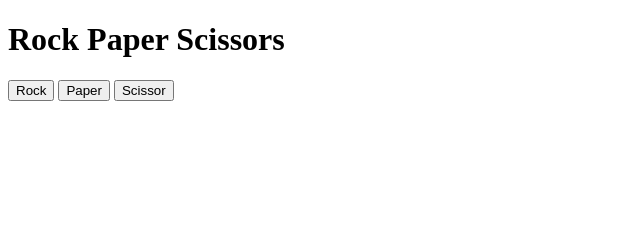
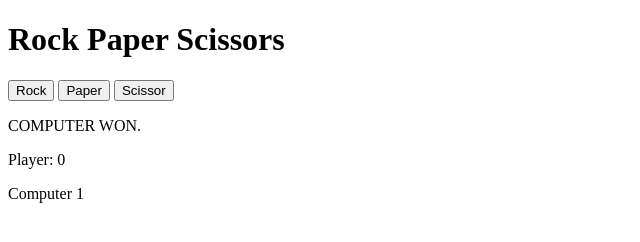
Before and after one commit to IgorCunha10/Project-Rock-Paper-Scissors, a plain HTML site: page index.html in a window 1280 px wide. Both pictures are taken after a click on the button "Scissor". Shown: the whole page, without its empty margins (0-640 px from the left). Drawn offline with Linux system fonts and the light colour scheme.

Commit message:
now score is shown in the html

```diff
--- a/index.html
+++ b/index.html
@@ -13,7 +13,9 @@
     <button id="scissor">Scissor</button>
 
     <div id = "result">
-
+        <p id="roundWinner"></p>
+        <p id="playerScore">Player: 0</p>
+        <p id="computerScore">Computer: 0</p>
     </div>
 
     <script src="script.js"></script>
--- a/script.js
+++ b/script.js
@@ -4,8 +4,11 @@ let computerScore = 0;
 
 const rock = document.querySelector("#rock");
 const paper = document.querySelector("#paper");
-const scissor = document.querySelector("scissor");
-const result = document.querySelector("result");
+const scissor = document.querySelector("#scissor");
+const result = document.querySelector("#result");
+const playerScore = document.querySelector("#playerScore");
+const compScore = document.querySelector('#computerScore');
+const roundWinner = document.querySelector("#roundWinner");
 
 function getComputerChoice() {
 
@@ -39,19 +42,19 @@ function playRound(humanChoice, computerChoice) {
     ) {
 
         winner = "COMPUTER WON.";
-        computerScore += 1;
+        computerScore++;
 
     } else if (computerChoice === humanChoice) {
         winner = "DRAW.";
 
     } else {
         winner = "YOU WON.";
-        humanScore += 1;
+        humanScore++;
     }
 
-    return console.log(winner + "\nSCORE" + "\nCOMPUTER: " + computerScore +
-        "\nYOU: " + humanScore
-    );
+    playerScore.textContent = `Player: ${humanScore}`;
+    compScore.textContent = `Computer ${computerScore}`;
+    roundWinner.textContent = `${winner}`;
 
 }
 
```
